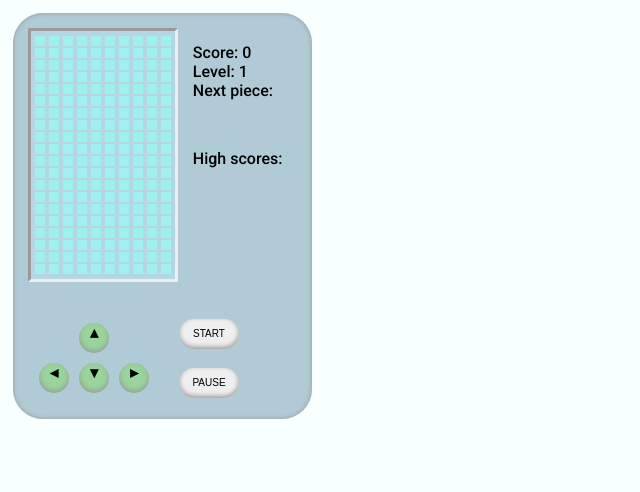
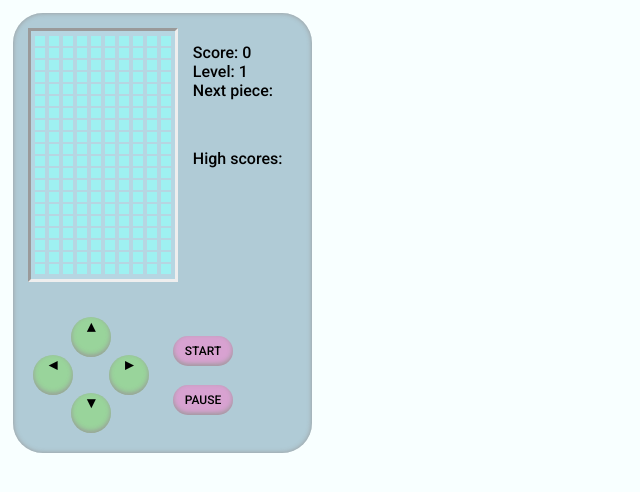
Before and after one commit to Steftones/Tetris, a plain HTML site: page index.html in a window 1280 px wide. Shown: the whole page, without its empty margins (0-640 px from the left). Drawn offline with Linux system fonts and the light colour scheme.

Commit message:
style changes

```diff
--- a/index.html
+++ b/index.html
@@ -299,17 +299,23 @@
         </tr>
         <tr>
           <td><div class="control button" id="a">&ltrif;</div></td>
+          <td></td>
+          <td><div class="control button" id="d">&rtrif;</div></td>
+          <td></td>
+        </tr>
+        <tr>
+          <td></td>
           <td><div class="control button" id="s">&dtrif;</div></td>
-          <td><div class="control button" id="d">&rtrif;</div></td>
+          <td></td>
           <td></td>
         </tr>
       </table>
       </b>
     </div>
     <div id="start-pause-buttons">
-      <button id="start-button" class="start button">START</button>
-      <br><br>
-      <button id="pause-button" class="pause button">PAUSE</button>
+      <div id="start-button" class="button">START</div></button>
+      <br>
+      <div id="pause-button" class="button">PAUSE</div></button>
     </div>
   </div>
 
--- a/js/index.js
+++ b/js/index.js
@@ -9,7 +9,7 @@ startButton.addEventListener('click', () => {
   startGame()
 })
 
-const pauseButton = document.getElementById('pause-button') // bug - when the game finishes, need to turn off completely
+const pauseButton = document.getElementById('pause-button')
 pauseButton.addEventListener('click', () => {
   keyHandler('p')
 })
--- a/style.css
+++ b/style.css
@@ -83,21 +83,22 @@ body {
   margin: 20px;
 }
 
-.start, .pause {
-  padding: 0px;
-  margin: 0px;
+#start-button, #pause-button {
+  background-color: #d8a2d1;
   width: 60px;
   height: 30px;
   border-radius: 20px;
-  font-size: 10px;
+  font-size: 12px;
+  text-align: center;
+  display: table-cell;
+  vertical-align: middle;
 }
 
 .control {
-  width: 30px;
-  height: 30px;
-  margin: 3px;
+  width: 40px;
+  height: 40px;
+  margin: -3px;
   text-align: center;
-  display: inline-block;
   background-color: #99d49b;
   border-radius: 100%;
 }
```
